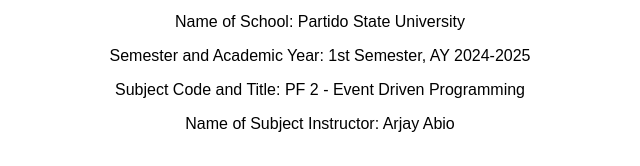
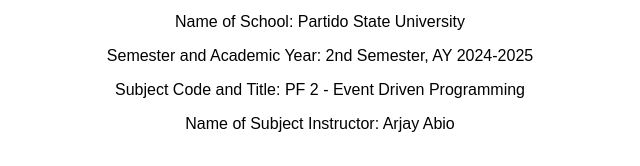
Before and after one commit to Alexis9979/Interactive-Canvas-Shape-Editor, a plain HTML site: page index.html in a window 1280 px wide. Shown: the part 185-351 px from the top of the page, 320-960 px from the left. Drawn offline with Linux system fonts and the light colour scheme.

Commit message:
Update index.html

```diff
--- a/index.html
+++ b/index.html
@@ -32,7 +32,7 @@
     <p>Address: Goa, Camarines Sur</p>
     <p>Course, Year, and Section: BSIT 2A</p>
     <p>Name of School: Partido State University</p>
-    <p>Semester and Academic Year: 1st Semester, AY 2024-2025</p>
+    <p>Semester and Academic Year: 2nd Semester, AY 2024-2025</p>
     <p>Subject Code and Title: PF 2 - Event Driven Programming</p>
     <p>Name of Subject Instructor: Arjay Abio</p>
   </header>
```
